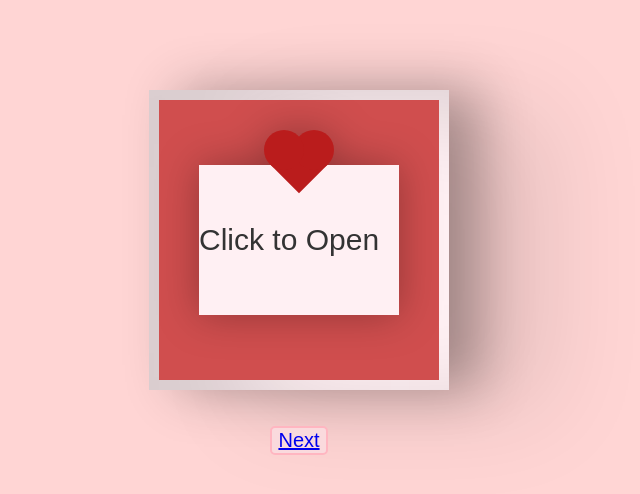
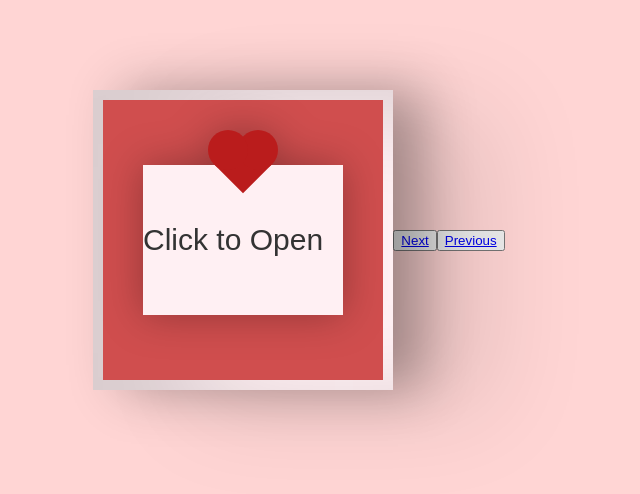
Before and after one commit to hanttnaing/project-1, a plain HTML site: page index.html in a window 1280 px wide. Shown: the part 168-662 px from the top of the page, without its empty margins (341-981 px from the left). Drawn offline with Linux system fonts and the light colour scheme; a web font is replaced by a local one.

Commit message:
Update index.html

```diff
--- a/index.html
+++ b/index.html
@@ -44,7 +44,7 @@
       </div>
       </div>
 
-      <button class="button"><a href="https://hanttnaing.github.io/project-2/">Next</a></button>
-
+      <button class="button2"><a href="#">Next</a></button>
+      <button class="button1"><a href="#">Previous</a></button>
 </body>
 </html>
```
